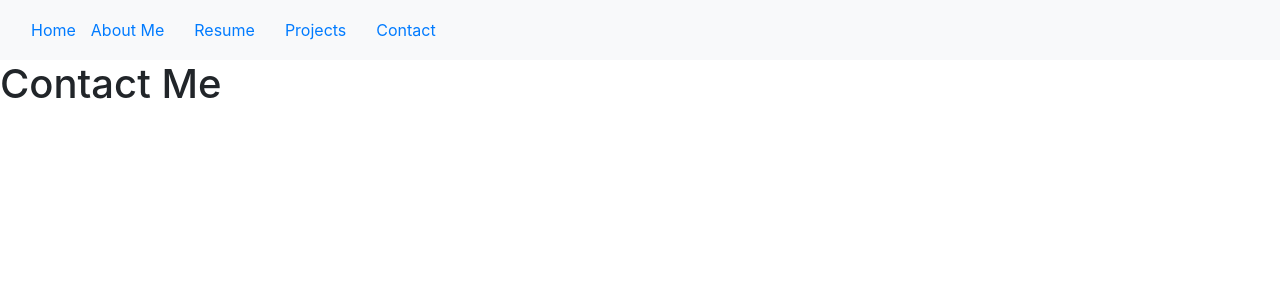
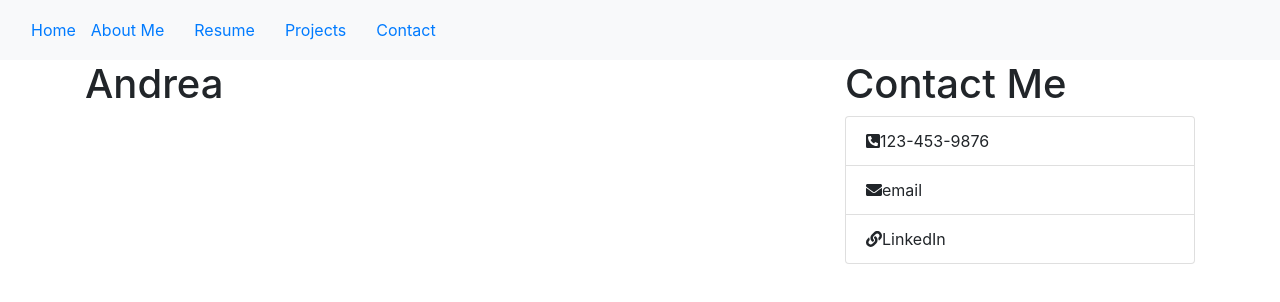
Before and after one commit to anlsim/anlsim.github.io, a React (Create React App) app: page /contact in a window 1280 px wide. Shown: the top 302 px of the page. Built offline with nearby package versions, Linux system fonts and the light colour scheme.

Commit message:
adding content to contact page

```diff
--- a/package.json
+++ b/package.json
@@ -5,14 +5,20 @@
   "dependencies": {
     "@fortawesome/fontawesome-free": "^5.15.2",
     "@fortawesome/fontawesome-svg-core": "^1.2.34",
+    "@fortawesome/free-brands-svg-icons": "^5.15.2",
+    "@fortawesome/free-regular-svg-icons": "^5.15.2",
+    "@fortawesome/free-solid-svg-icons": "^5.15.2",
+    "@fortawesome/react-fontawesome": "^0.1.14",
     "@testing-library/jest-dom": "^5.11.9",
     "@testing-library/react": "^11.2.5",
     "@testing-library/user-event": "^12.6.3",
+    "axios": "^0.21.1",
     "bootstrap": "^4.6.0",
     "node-sass": "^5.0.0",
     "react": "^17.0.1",
     "react-bootstrap": "^1.4.3",
     "react-dom": "^17.0.1",
+    "react-fontawesome": "^1.7.1",
     "react-router-dom": "^5.2.0",
     "react-scripts": "4.0.2",
     "web-vitals": "^1.1.0"
--- a/public/index.html
+++ b/public/index.html
@@ -17,6 +17,9 @@
     <link rel="manifest" href="%PUBLIC_URL%/manifest.json" />
     <link rel="preconnect" href="https://fonts.gstatic.com">
     <link href="https://fonts.googleapis.com/css2?family=Open+Sans+Condensed:ital,wght@0,300;0,700;1,300&display=swap" rel="stylesheet">
+    <script src="https://cdn.jsdelivr.net/npm/@popperjs/core@2.5.4/dist/umd/popper.min.js" integrity="sha384-q2kxQ16AaE6UbzuKqyBE9/u/KzioAlnx2maXQHiDX9d4/zp8Ok3f+M7DPm+Ib6IU" crossorigin="anonymous"></script>
+    <script src="https://cdn.jsdelivr.net/npm/bootstrap@5.0.0-beta1/dist/js/bootstrap.min.js" integrity="sha384-pQQkAEnwaBkjpqZ8RU1fF1AKtTcHJwFl3pblpTlHXybJjHpMYo79HY3hIi4NKxyj" crossorigin="anonymous"></script>
+
     <!--
       Notice the use of %PUBLIC_URL% in the tags above.
       It will be replaced with the URL of the `public` folder during the build.
@@ -31,8 +34,7 @@
   <body>
     <noscript>You need to enable JavaScript to run this app.</noscript>
     <div id="root"></div>
-    <script src="https://cdn.jsdelivr.net/npm/@popperjs/core@2.5.4/dist/umd/popper.min.js" integrity="sha384-q2kxQ16AaE6UbzuKqyBE9/u/KzioAlnx2maXQHiDX9d4/zp8Ok3f+M7DPm+Ib6IU" crossorigin="anonymous"></script>
-    <script src="https://cdn.jsdelivr.net/npm/bootstrap@5.0.0-beta1/dist/js/bootstrap.min.js" integrity="sha384-pQQkAEnwaBkjpqZ8RU1fF1AKtTcHJwFl3pblpTlHXybJjHpMYo79HY3hIi4NKxyj" crossorigin="anonymous"></script>
+
     <!--
       This HTML file is a template.
       If you open it directly in the browser, you will see an empty page.
--- a/src/App.js
+++ b/src/App.js
@@ -11,7 +11,7 @@ import NavBar from './components/NavBar';
 import HomePage from './pages/HomePage';
 import ProjectsPage from './pages/ProjectsPage';
 import ContactPage from './pages/ContactPage';
-import ResumePage from './pages/ContactPage';
+import ResumePage from './pages/ResumePage';
 import AboutMePage from './pages/AboutMePage';
 
 function App() {
--- a/src/pages/ContactPage.js
+++ b/src/pages/ContactPage.js
@@ -1,11 +1,40 @@
-import React from 'react'
+import React, {Component} from 'react';
+import Container from 'react-bootstrap/Container';
+import Row from 'react-bootstrap/Row';
+import Col from 'react-bootstrap/Col';
+import ListGroup from 'react-bootstrap/ListGroup';
+import { FontAwesomeIcon } from '@fortawesome/react-fontawesome';
+import { faPhoneSquareAlt, faEnvelope, faLink } from '@fortawesome/free-solid-svg-icons';
+
+
+
 
 const ContactPage = () => {
     return (
-        <div>
-            <h1>Contact Me</h1>
-        </div>
+        <Container>
+  <Row>
+    <Col sm={8}>
+        <h1>Andrea</h1>
+    </Col>
+    <Col sm={4}>
+        <h1>Contact Me</h1>
+        <ListGroup>
+            <ListGroup.Item>
+                <FontAwesomeIcon icon={faPhoneSquareAlt} />
+                 123-453-9876
+            </ListGroup.Item>
+            <ListGroup.Item>
+            <FontAwesomeIcon icon={faEnvelope} />
+            email</ListGroup.Item>
+            <ListGroup.Item>
+            <FontAwesomeIcon icon={faLink} />LinkedIn</ListGroup.Item>
+        </ListGroup>
+    </Col>
+  </Row>
+
+</Container>
     )
 }
 
+
 export default ContactPage;
--- a/src/pages/ResumePage.js
+++ b/src/pages/ResumePage.js
@@ -1,11 +1,11 @@
-import React from 'react'
+import React from 'react';
+
 
 const ResumePage = () => {
     return (
         <div>
-
         </div>
     )
 }
 
-export default ResumePage
+export default ResumePage;
```
Also changed, not shown: 1 other file (tests, documents, lock files or other folders).
